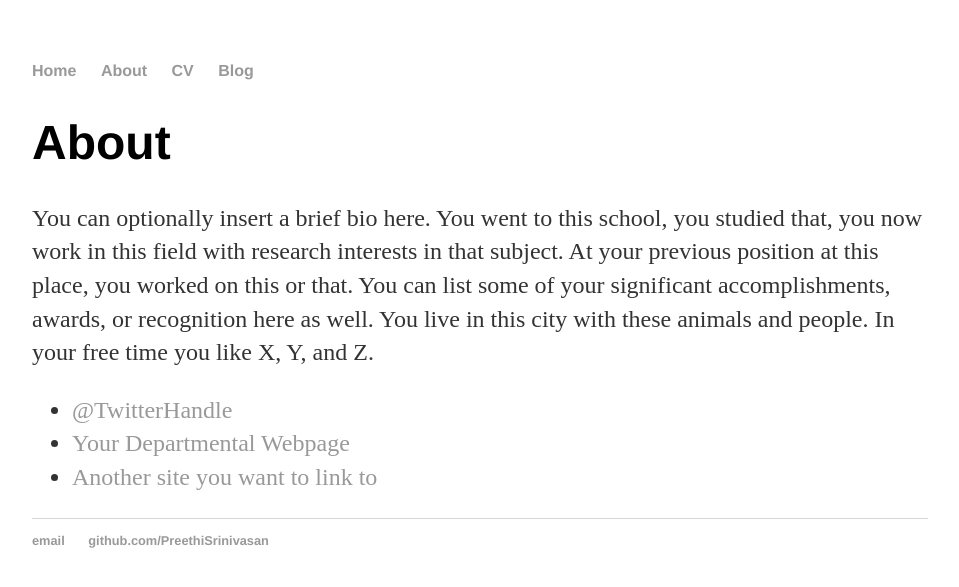
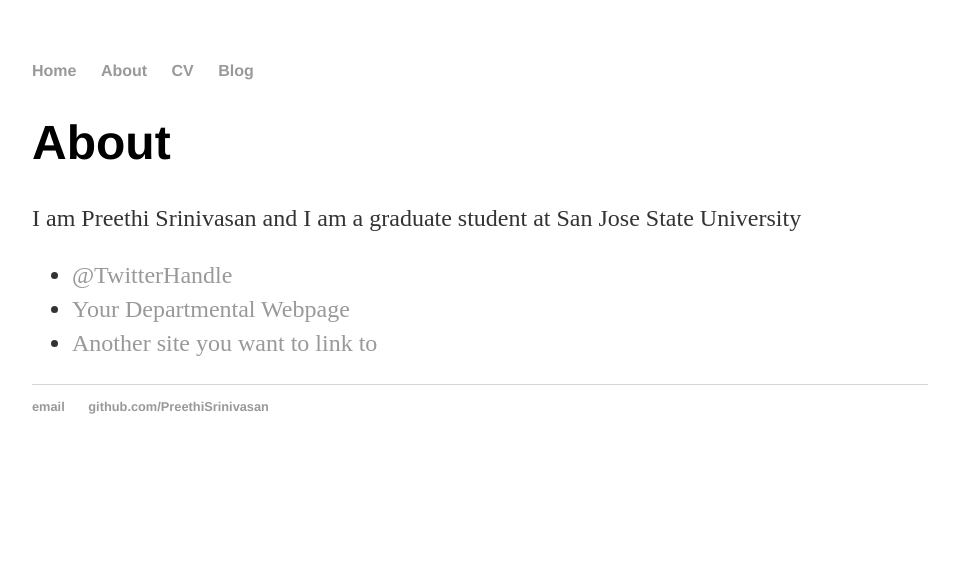
Before and after one commit to mrajesh971/mrajesh971.github.io, a Jekyll site: the page built from about/index.html, in a window 1280 px wide. Shown: the top 587 px of the page, without its empty margins (160-1119 px from the left). Built offline with Jekyll 4.4.1, drawn with Linux system fonts in a browser that asks for light colours.

Commit message:
Update index.html

```diff
--- a/about/index.html
+++ b/about/index.html
@@ -1,11 +1,11 @@
 ---
 layout: default
-title: About Hank Quinlan
+title: About Preethi
 ---
 
 		<div class="about">
 			<h1>About</h1>
-			<p>You can optionally insert a brief bio here. You went to this school, you studied that, you now work in this field with research interests in that subject. At your previous position at this place, you worked on this or that. You can list some of your significant accomplishments, awards, or recognition here as well. You live in this city with these animals and people. In your free time you like X, Y, and Z.</p>
+			<p>I am Preethi Srinivasan and I am a graduate student at San Jose State University</p>
 
 			<ul class="contacts">
 				<li><a href="#">@TwitterHandle</a></li>
```
